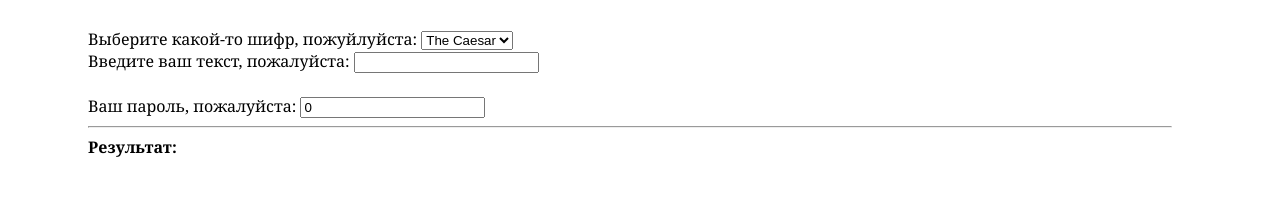
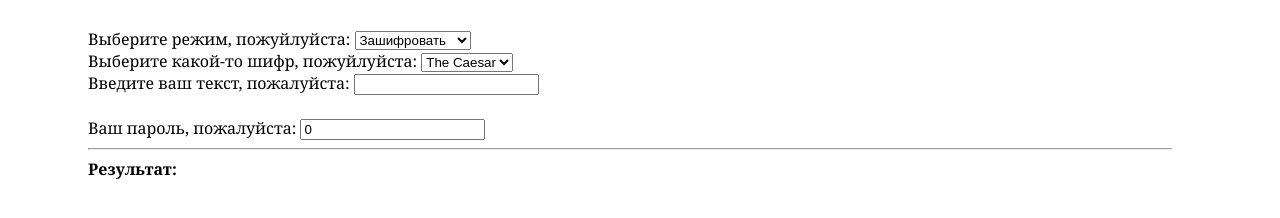
Before and after one commit to semenInRussia/stupid-site, a plain HTML site: page index.html in a window 1280 px wide. Drawn offline with Linux system fonts and the light colour scheme.

Commit message:
Add modes

```diff
--- a/index.html
+++ b/index.html
@@ -6,6 +6,14 @@
     <link rel="stylesheet" href="styles.css">
 </head>
 <body>
+
+<div>
+    <label for="mode-select">
+        Выберите режим, пожуйлуйста:
+    </label>
+    <select onchange="changeCurrentModeToSelected()" id="mode-select"></select>
+</div>
+
 <div>
     <label for="cipher-select">
         Выберите какой-то шифр, пожуйлуйста:
--- a/main.js
+++ b/main.js
@@ -3,6 +3,20 @@ const outputElement = document.getElementById("output")
 const keyElement = document.getElementById("key")
 const keyMainElement = document.getElementById("key-main")
 const selectElement = document.getElementById("cipher-select")
+const selectModeElement = document.getElementById("mode-select")
+
+const modes = [
+    {
+        name: "Зашифровать",
+        changeOutput: encodeOutput
+    },
+    {
+        name: "Расшифровать",
+        changeOutput: decodeOutput
+    }
+]
+
+let currentMode = modes[0]
 
 const defaultCipherData = {
     keyHTML: (
@@ -17,28 +31,40 @@ const ciphers = [
     {
         name: "The Caesar",
         encode: causerEncode,
+        decode: (txt, key) => (causerEncode(txt, -key)),
         keyHTML: defaultCipherData.keyHTML,
-        input: () => (
+        inputForEncode: () => (
             [parseInt(keyElement.value) || 0]
-        )
+        ),
+        inputForDecode() {
+            return undefined;
+        }
     },
     {
         name: "The Morse",
         encode: morseEncode,
+        decode: morseDecode,
         keyHTML: "",
-        input: () => ([])
+        inputForEncode: () => ([]),
+        inputForDecode() {
+            return undefined;
+        }
     },
     {
         name: "MD5",
         encode: md5,
         keyHTML: "",
-        input: () => ([])
+        inputForEncode: () => ([]),
+        inputForDecode() {
+            return undefined;
+        }
     },
     {
         name: "For Tests",
         encode: (x) => (x),
+        decode: (x) => (x),
         keyHTML: "",
-        input: () => ([])
+        inputForEncode: () => ([])
     }
 ]
 
@@ -68,10 +94,39 @@ function changeSelectHTML() {
         .join("\n")
 }
 
+function changeSelectModeHTML() {
+    selectModeElement.innerHTML = modes
+        .map(cipher => (`<option>${cipher.name}</option>`))
+        .join("\n")
+}
+
+function changeCurrentModeToSelected() {
+    changeCurrentModeByName(selectModeElement.value)
+}
+
+function changeCurrentModeByName(name) {
+    changeCurrentMode(modes.filter(mode => mode.name === name)[0])
+}
+
+function changeCurrentMode(mode) {
+    currentMode = mode
+}
+
 function changeOutput() {
-    const keys = currentCipher.input()
+    currentMode.changeOutput()
+}
+
+function encodeOutput() {
+    const keys = currentCipher.inputForEncode()
     const encode = currentCipher.encode
     outputElement.innerText = encode(inputElement.value, ...keys)
+}
+
+function decodeOutput() {
+    const keys = currentCipher.inputForDecode() || currentCipher.inputForEncode()
+    const decode = currentCipher.decode
+    console.log(decode)
+    outputElement.innerText = decode(inputElement.value, ...keys)
 }
 
 let alphabetString = 'qwertyuiopasdfghjklzxcvbnm1234567890 QWERTYUIOP{}ASDFGHJKL:"ZXCVBNM<>?/;\'[].,!@#$%^&*()_+\\=-|`йцукенгшщзхъфывапролджэячсмитьбюЙЦУКЕНГШЩЗХЪФЫВАПРОЛДЖЭЯЧСМИИТЬ╔'
@@ -155,14 +210,10 @@ function morseEncode(string) {
     return result.slice(0, -1)
 }
 
-function decodeString(string) {
+function morseDecode(string) {
     let result = ''
 
     string = string.toLowerCase()
-
-    console.log(string)
-
-
 
     let valuesOfSymbols = string.split(' ')
 
@@ -416,3 +467,4 @@ function ConvertToWordArray(string) {
 
 
 changeSelectHTML()
+changeSelectModeHTML()
```
